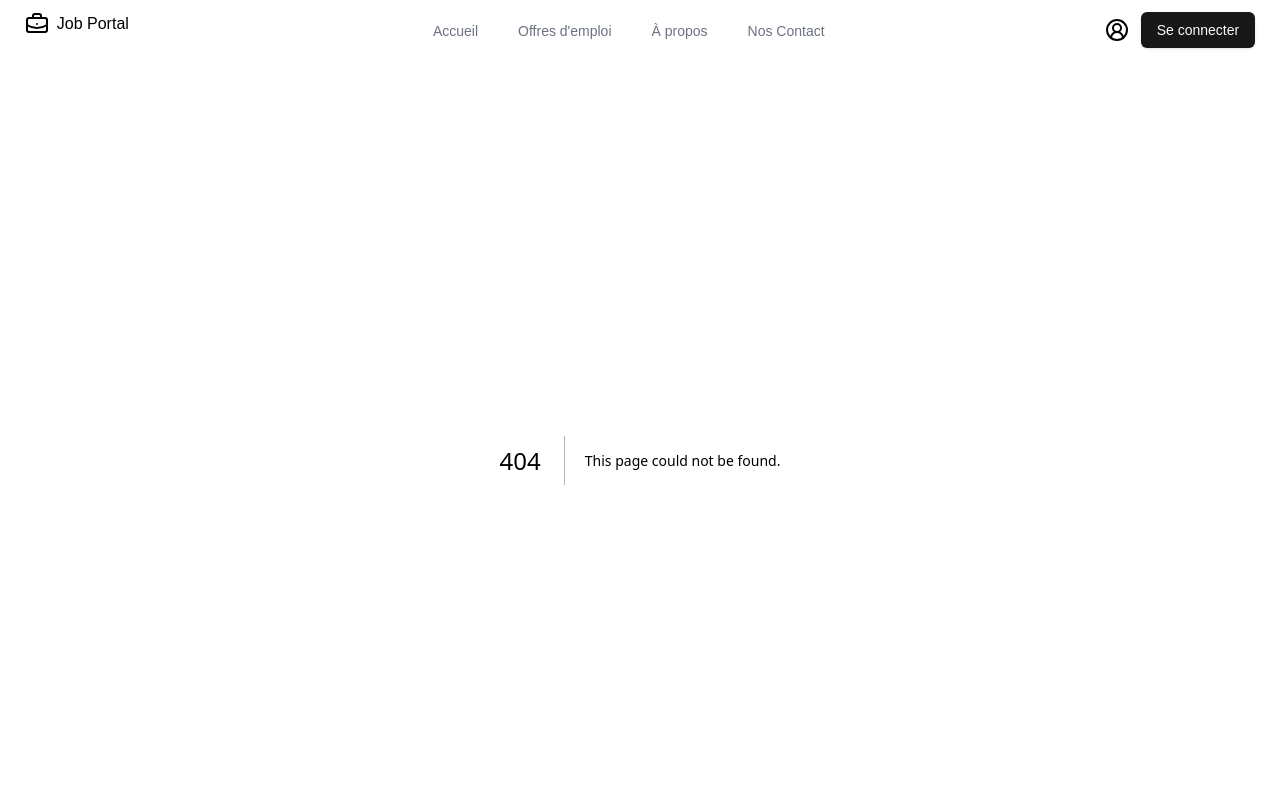
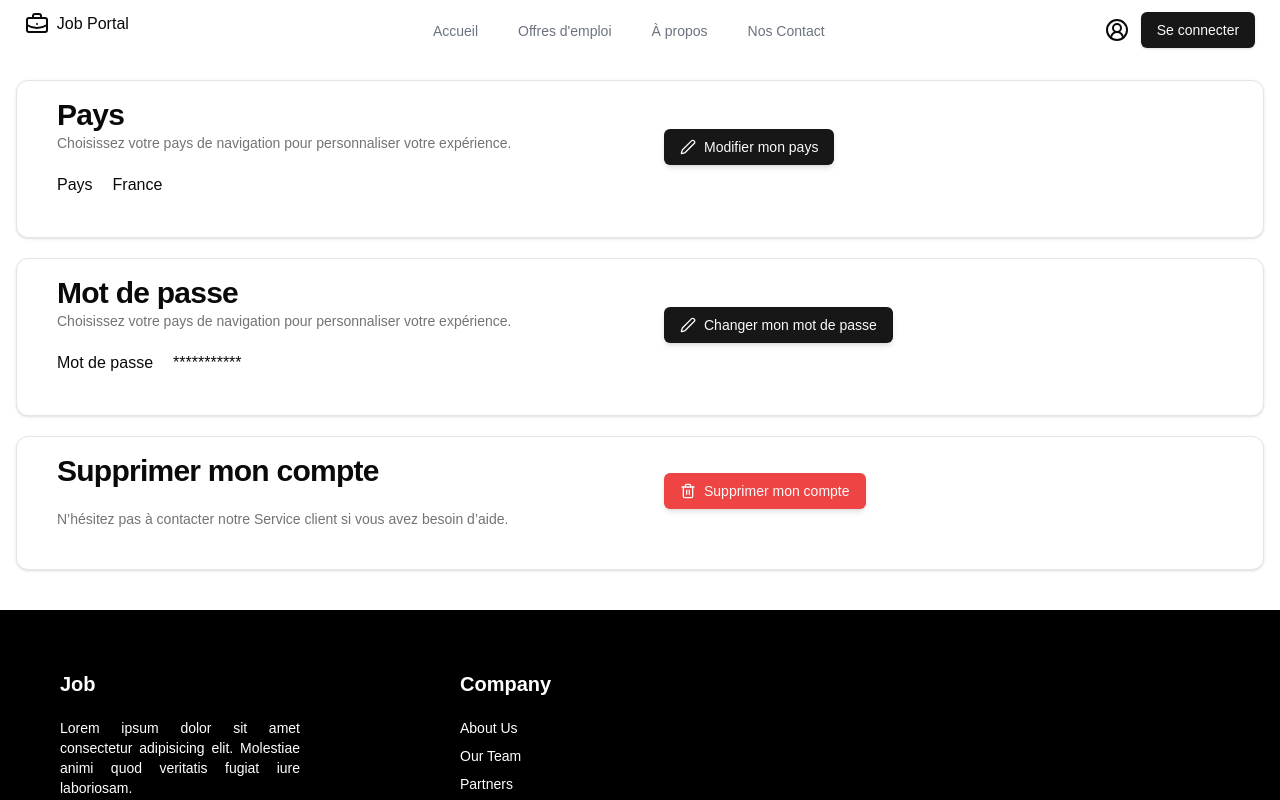
Before and after one commit to steeven-louk/jobboard_client, a Next.js app: page /settings in a window 1280 px wide. Before the commit this address had no page. Shown: the top 800 px of the page. Built offline with nearby package versions, Linux system fonts and the light colour scheme.

Commit message:
mise en place temporaire de la page settings

```diff
--- /dev/null
+++ b/src/app/(pages)/settings/page.tsx
@@ -0,0 +1,55 @@
+import { Button } from '@/components/ui/button'
+import { Card, CardContent, CardDescription, CardFooter, CardTitle } from '@/components/ui/card'
+import { Pen, Trash2 } from 'lucide-react'
+import Link from 'next/link'
+import React from 'react'
+
+type Props = {}
+
+const Settings = (props: Props) => {
+  return (
+    <div className='setting container mx-auto my-5 px-4'>
+        <div className="">
+            <Card className='grid grid-cols-1 md:grid-cols-2 p-4'>
+                <CardContent>
+                    <CardTitle className='font-bold text-3xl'>Pays</CardTitle>
+                    <CardDescription className=''>Choisissez votre pays de navigation pour personnaliser votre expérience.</CardDescription>
+                    <div className="flex gap-5 mt-2 md:mt-5 align-baseline">
+                        <span>Pays</span>
+                        <span>France</span>
+                    </div>
+                </CardContent>
+                <CardFooter>
+                    <Button className='shadow-md w-full md:w-fit'><Pen/> Modifier mon pays</Button>
+                </CardFooter>
+            </Card>
+
+            <Card className='grid grid-cols-1 md:grid-cols-2 p-4 my-5'>
+                <CardContent>
+                    <CardTitle className='font-bold text-3xl'>Mot de passe</CardTitle>
+                    <CardDescription>Choisissez votre pays de navigation pour personnaliser votre expérience.</CardDescription>
+                    <div className="flex gap-5 mt-2 md:mt-5 align-baseline">
+                        <span>Mot de passe</span>
+                        <span>***********</span>
+                    </div>
+                </CardContent>
+                <CardFooter>
+                    <Button className='shadow-md w-full md:w-fit'><Pen/> Changer mon mot de passe</Button>
+                </CardFooter>
+            </Card>
+
+            <Card className='grid grid-cols-1 md:grid-cols-2 p-4'>
+                <CardContent>
+                    <CardTitle className='font-bold text-3xl'>Supprimer mon compte</CardTitle>
+                    <CardDescription className='mt-2 md:mt-5'>N’hésitez pas à contacter <Link href={"contact"}>notre Service client</Link> si vous avez besoin d’aide.</CardDescription>
+                </CardContent>
+                <CardFooter>
+                    <Button className='shadow-md' variant={"destructive"}><Trash2/> Supprimer mon compte</Button>
+                </CardFooter>
+            </Card>
+        </div>
+    </div>
+  )
+}
+
+export default Settings
```
